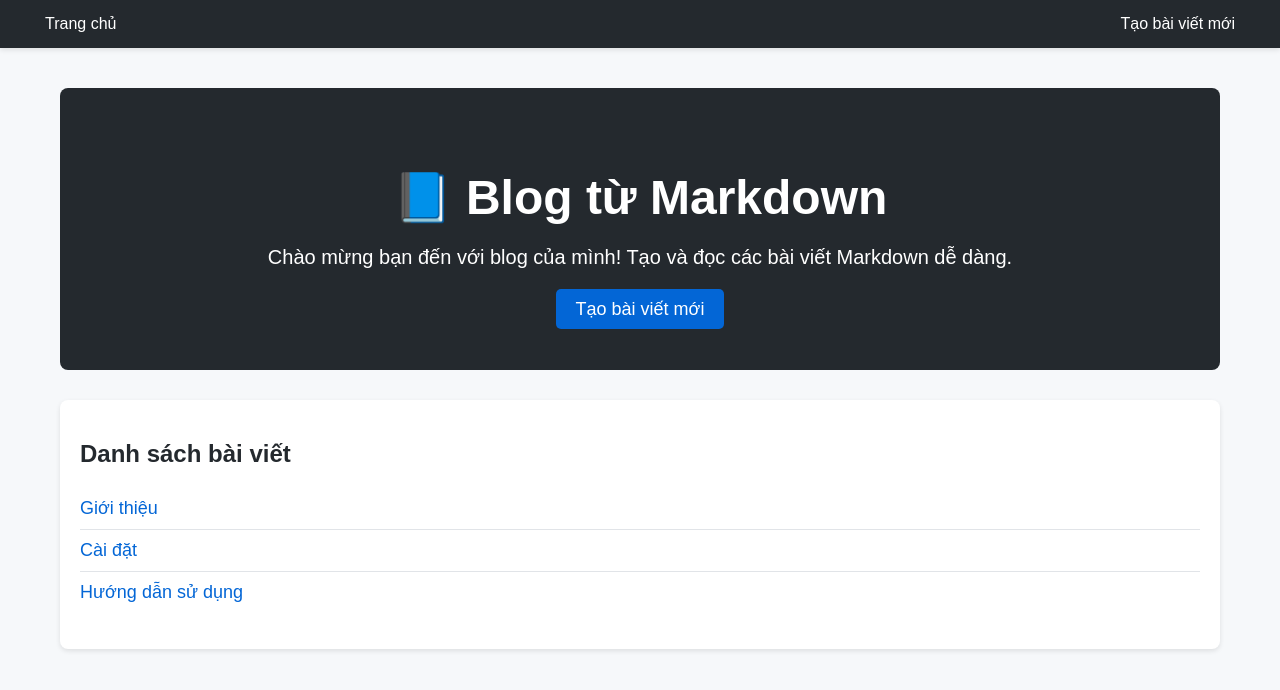
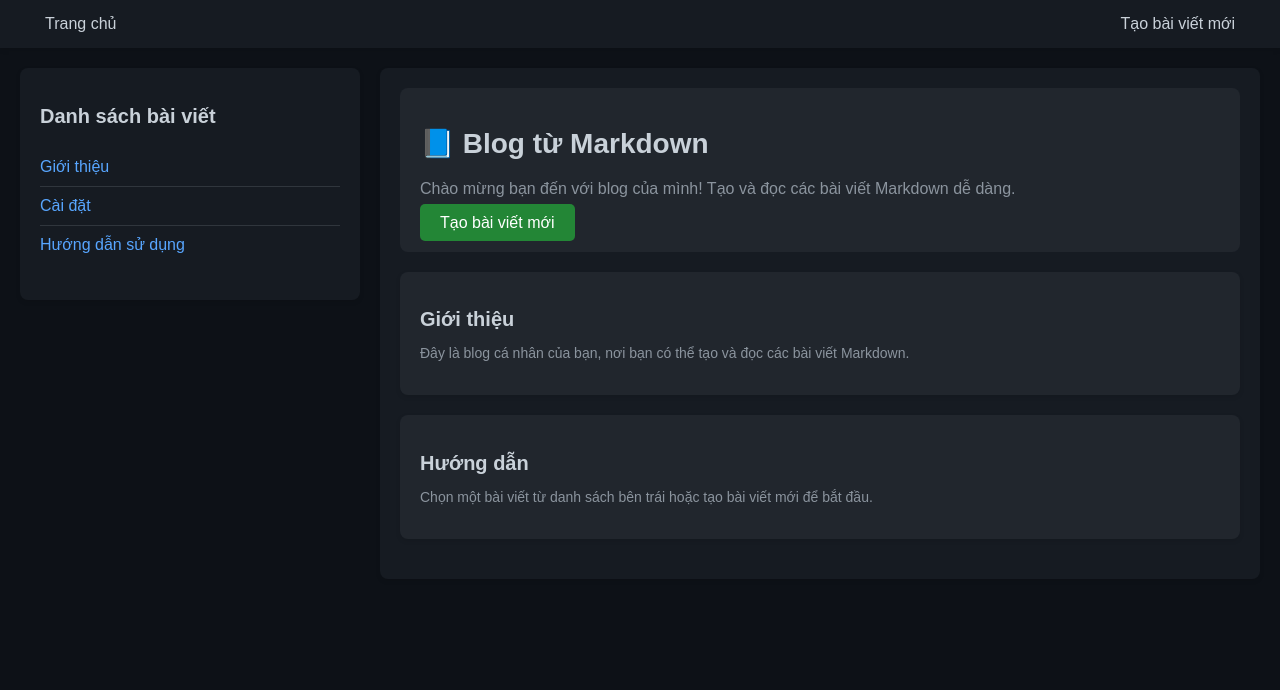
Before and after one commit to TQDuysuke/bloger, a React (Create React App) app: page / in a window 1280 px wide. Shown: the top 690 px of the page. Built offline with nearby package versions, Linux system fonts and the light colour scheme.

Commit message:
feat: Refactor App component to include Sidebar and enhance styling

```diff
--- a/src/App.css
+++ b/src/App.css
@@ -4,27 +4,29 @@ body {
   font-family: 'Arial', sans-serif;
   margin: 0;
   padding: 0;
-  background-color: #f6f8fa;
-  color: #24292e;
+  background-color: #0d1117;
+  color: #c9d1d9;
 }
 
 .App {
-  max-width: 1200px;
+  display: flex;
+  max-width: 1400px;
   margin: 0 auto;
   padding: 20px;
+  gap: 20px;
 }
 
 .navbar {
   display: flex;
   justify-content: space-between;
   align-items: center;
-  background-color: #24292e;
+  background-color: #161b22;
   padding: 15px 30px;
   box-shadow: 0 2px 5px rgba(0, 0, 0, 0.1);
 }
 
 .navbar .nav-link {
-  color: white;
+  color: #c9d1d9;
   text-decoration: none;
   font-size: 16px;
   margin: 0 15px;
@@ -32,75 +34,114 @@ body {
 }
 
 .navbar .nav-link:hover {
-  color: #0366d6;
+  color: #58a6ff;
+}
+
+.sidebar {
+  width: 300px;
+  background-color: #161b22;
+  border-radius: 8px;
+  padding: 20px;
+  height: fit-content;
+  box-shadow: 0 2px 5px rgba(0, 0, 0, 0.1);
+}
+
+.sidebar h2 {
+  font-size: 20px;
+  color: #c9d1d9;
+  margin-bottom: 20px;
+}
+
+.sidebar ul {
+  list-style: none;
+  padding: 0;
+}
+
+.sidebar li {
+  padding: 10px 0;
+  border-bottom: 1px solid #30363d;
+}
+
+.sidebar li:last-child {
+  border-bottom: none;
+}
+
+.sidebar a {
+  text-decoration: none;
+  color: #58a6ff;
+  font-size: 16px;
+  transition: color 0.3s;
+}
+
+.sidebar a:hover {
+  color: #1f6feb;
+}
+
+.main-content {
+  flex: 1;
+  background-color: #161b22;
+  border-radius: 8px;
+  padding: 20px;
+  box-shadow: 0 2px 5px rgba(0, 0, 0, 0.1);
+}
+
+.main-content h1 {
+  font-size: 24px;
+  color: #c9d1d9;
+  margin-bottom: 20px;
+}
+
+.main-content p {
+  font-size: 16px;
+  color: #8b949e;
 }
 
 .hero {
-  text-align: center;
-  padding: 50px 20px;
-  background-color: #24292e;
-  color: white;
+  background-color: #21262d;
+  padding: 20px;
   border-radius: 8px;
-  margin-bottom: 30px;
+  margin-bottom: 20px;
 }
 
 .hero h1 {
-  font-size: 48px;
-  margin-bottom: 20px;
+  font-size: 28px;
+  color: #c9d1d9;
 }
 
 .hero p {
-  font-size: 20px;
-  margin-bottom: 30px;
+  font-size: 16px;
+  color: #8b949e;
 }
 
 .hero a {
   text-decoration: none;
   color: white;
-  background-color: #0366d6;
+  background-color: #238636;
   padding: 10px 20px;
   border-radius: 5px;
-  font-size: 18px;
+  font-size: 16px;
   transition: background-color 0.3s;
 }
 
 .hero a:hover {
-  background-color: #005cc5;
+  background-color: #2ea043;
 }
 
-.post-list {
-  background-color: white;
+.card {
+  background-color: #21262d;
   border-radius: 8px;
+  padding: 20px;
+  margin-bottom: 20px;
   box-shadow: 0 2px 5px rgba(0, 0, 0, 0.1);
-  padding: 20px;
 }
 
-.post-list h2 {
-  font-size: 24px;
-  margin-bottom: 20px;
+.card h2 {
+  font-size: 20px;
+  color: #c9d1d9;
+  margin-bottom: 10px;
 }
 
-.post-list ul {
-  list-style: none;
-  padding: 0;
+.card p {
+  font-size: 14px;
+  color: #8b949e;
 }
-
-.post-list li {
-  padding: 10px 0;
-  border-bottom: 1px solid #e1e4e8;
-}
-
-.post-list li:last-child {
-  border-bottom: none;
-}
-
-.post-list a {
-  text-decoration: none;
-  color: #0366d6;
-  font-size: 18px;
-  transition: color 0.3s;
-}
-
-.post-list a:hover {
-  color: #005cc5;
-}
--- a/src/App.js
+++ b/src/App.js
@@ -5,7 +5,38 @@ import MarkdownPost from './components/MarkdownPost';
 import NewPost from './components/NewPost';
 import './App.css';
 
-const Home = () => {
+const Sidebar = ({ posts }) => (
+  <div className="sidebar">
+    <h2>Danh sách bài viết</h2>
+    <ul>
+      {posts.map((post) => (
+        <li key={post.slug}>
+          <Link to={`/post/${post.slug}`}>{post.title}</Link>
+        </li>
+      ))}
+    </ul>
+  </div>
+);
+
+const Home = ({ posts }) => (
+  <div className="main-content">
+    <div className="hero">
+      <h1>📘 Blog từ Markdown</h1>
+      <p>Chào mừng bạn đến với blog của mình! Tạo và đọc các bài viết Markdown dễ dàng.</p>
+      <Link to="/new">Tạo bài viết mới</Link>
+    </div>
+    <div className="card">
+      <h2>Giới thiệu</h2>
+      <p>Đây là blog cá nhân của bạn, nơi bạn có thể tạo và đọc các bài viết Markdown.</p>
+    </div>
+    <div className="card">
+      <h2>Hướng dẫn</h2>
+      <p>Chọn một bài viết từ danh sách bên trái hoặc tạo bài viết mới để bắt đầu.</p>
+    </div>
+  </div>
+);
+
+function App() {
   const [posts, setPosts] = useState([]);
 
   useEffect(() => {
@@ -15,28 +46,6 @@ const Home = () => {
   }, []);
 
   return (
-    <div className="App">
-      <div className="hero">
-        <h1>📘 Blog từ Markdown</h1>
-        <p>Chào mừng bạn đến với blog của mình! Tạo và đọc các bài viết Markdown dễ dàng.</p>
-        <Link to="/new">Tạo bài viết mới</Link>
-      </div>
-      <div className="post-list">
-        <h2>Danh sách bài viết</h2>
-        <ul>
-          {posts.map((post) => (
-            <li key={post.slug}>
-              <Link to={`/post/${post.slug}`}>{post.title}</Link>
-            </li>
-          ))}
-        </ul>
-      </div>
-    </div>
-  );
-};
-
-function App() {
-  return (
     <Router>
       <div>
         <nav className="navbar">
@@ -44,8 +53,9 @@ function App() {
           <Link to="/new" className="nav-link">Tạo bài viết mới</Link>
         </nav>
         <div className="App">
+          <Sidebar posts={posts} />
           <Routes>
-            <Route path="/" element={<Home />} />
+            <Route path="/" element={<Home posts={posts} />} />
             <Route path="/post/:slug" element={<MarkdownPost />} />
             <Route path="/new" element={<NewPost />} />
           </Routes>
```
